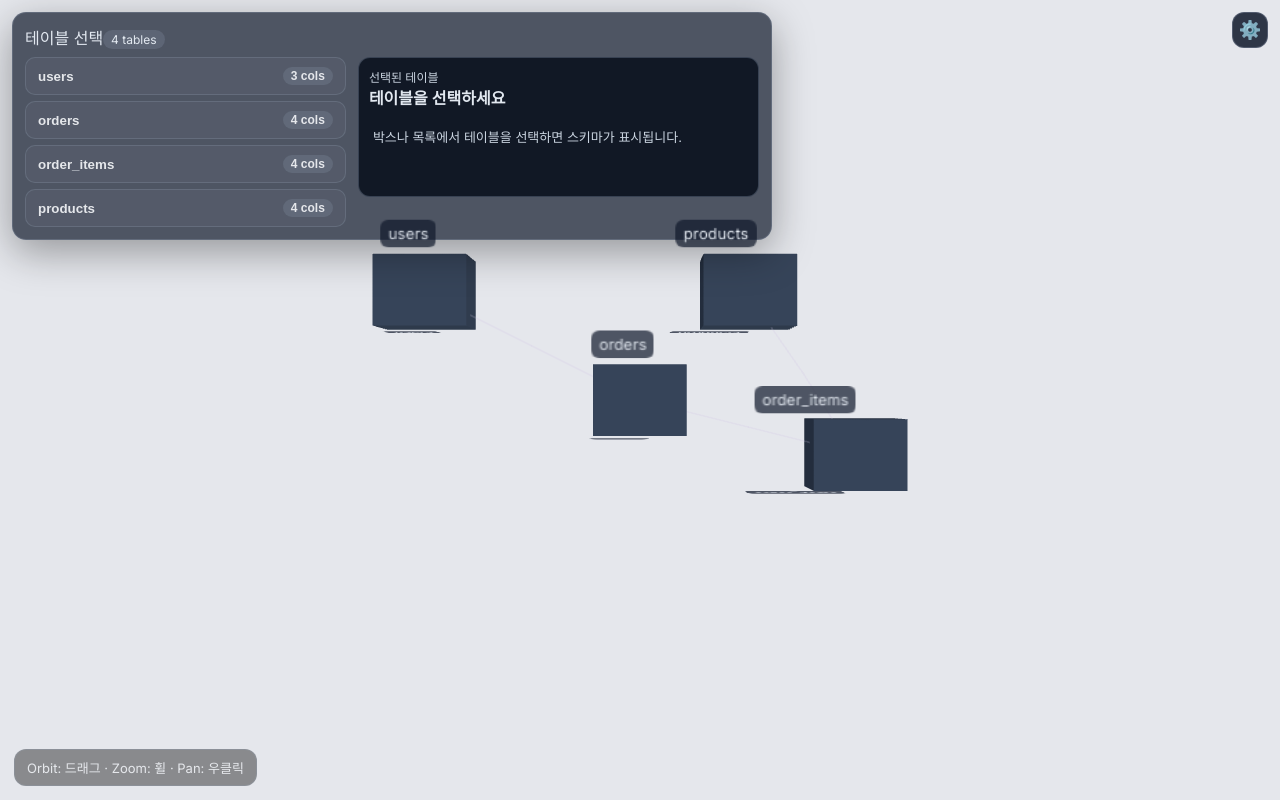
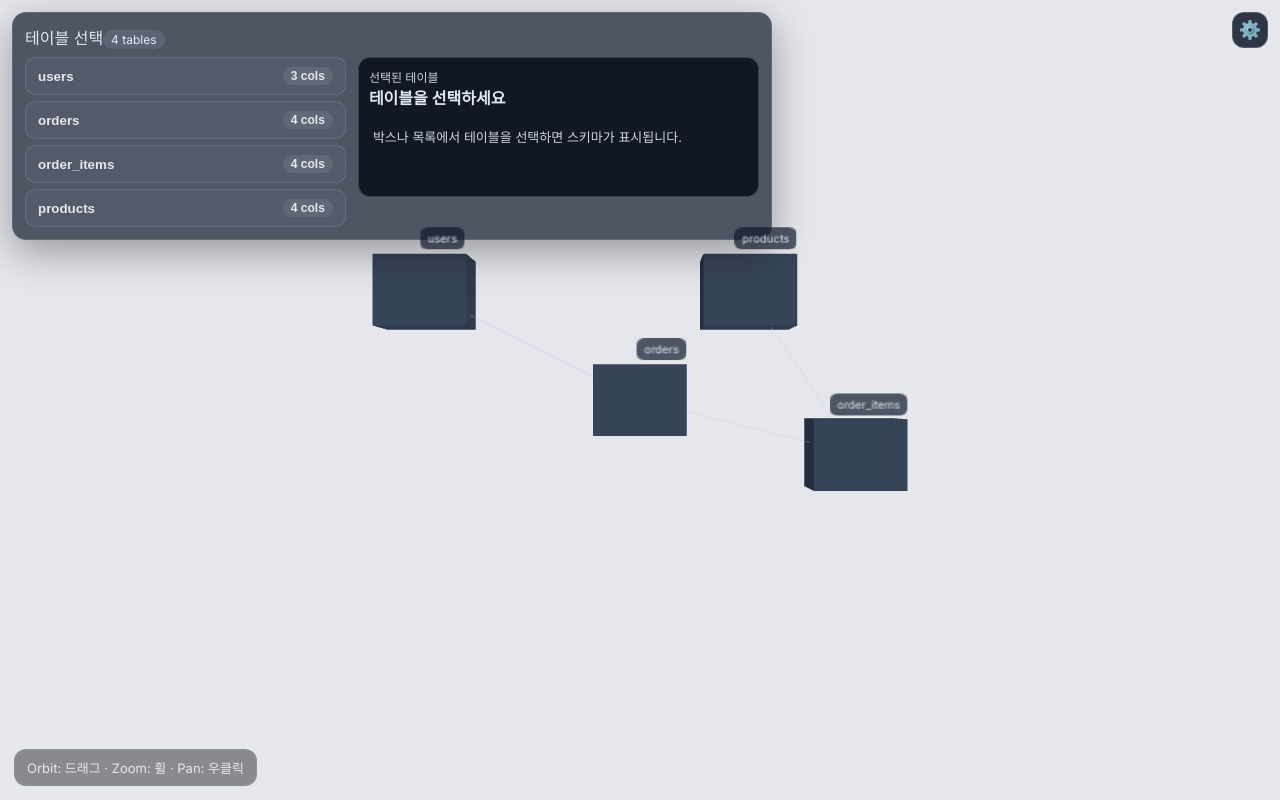
Before and after one commit to sqhtjs0104/visualdb, a React (Vite) app: page / in a window 1280 px wide. Built offline with nearby package versions, Linux system fonts and the light colour scheme.

Commit message:
Change nametag style

```diff
--- a/src/styles.css
+++ b/src/styles.css
@@ -353,12 +353,11 @@ small {
 }
 
 .table-label {
-  background: rgba(15, 23, 42, 0.7);
   border: none;
   border-radius: 6px;
   padding: 3px 6px;
   color: #e2e8f0;
-  font-size: 11px;
+  font-size: 8px;
   font-weight: 500;
   letter-spacing: 0.01em;
   white-space: nowrap;
@@ -369,20 +368,21 @@ small {
 
 .table-label--top {
   margin-top: -4px;
+  background: rgba(15, 23, 42, 0.7);
 }
 
 .table-label--front {
-  margin-left: 6px;
+  margin-left: 0px;
   margin-top: 2px;
 }
 
 .table-label-wrapper {
   display: inline-flex;
-  transform: translate3d(-100%, -50%, 0);
+  transform: translate3d(-50%, -50%, 0);
 }
 
 .table-label-wrapper--front {
-  transform: translate3d(-100%, -50%, 0);
+  transform: translate3d(-50%, -50%, 0);
 }
 
 .overlay-stack {
```
